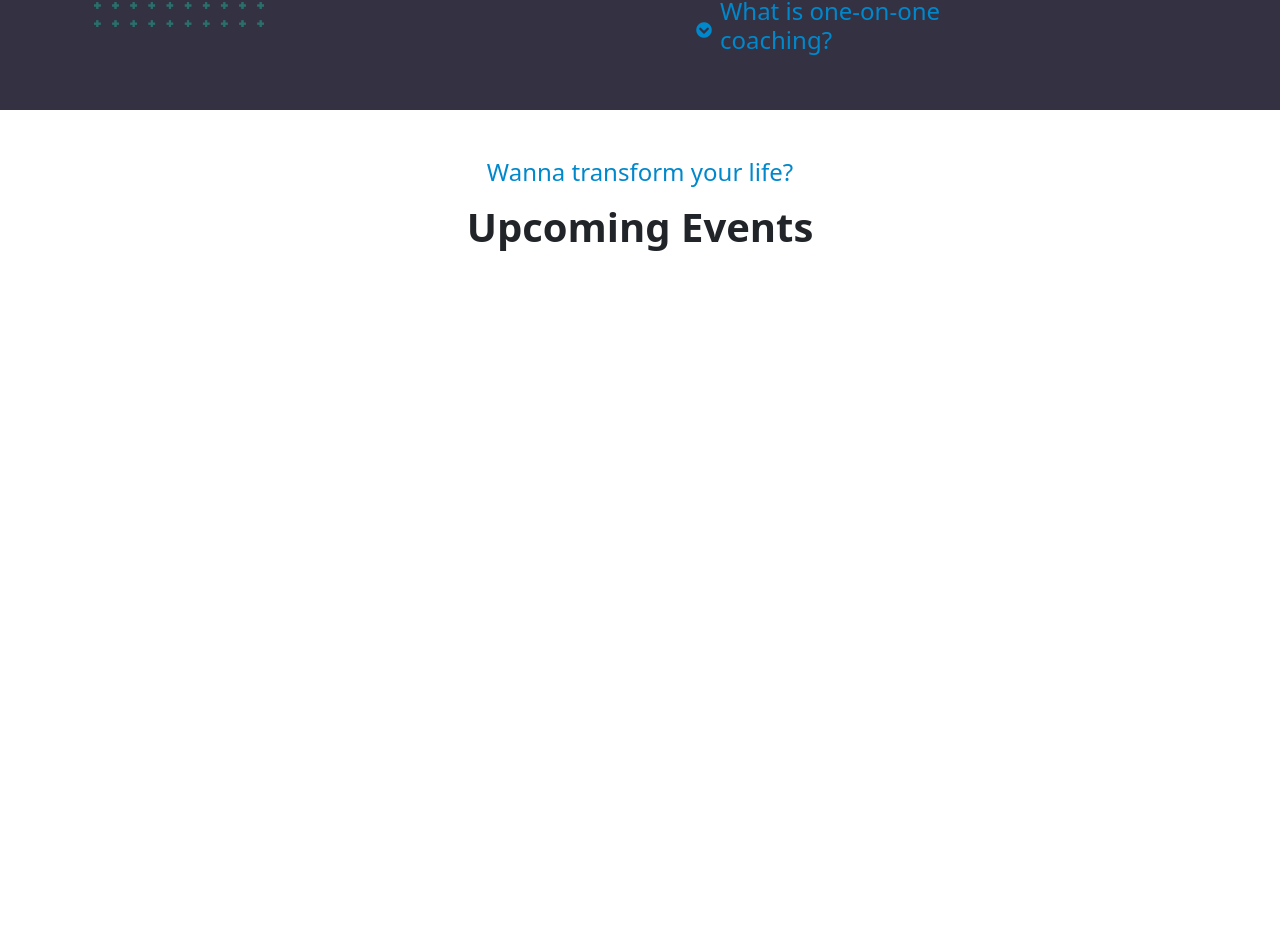
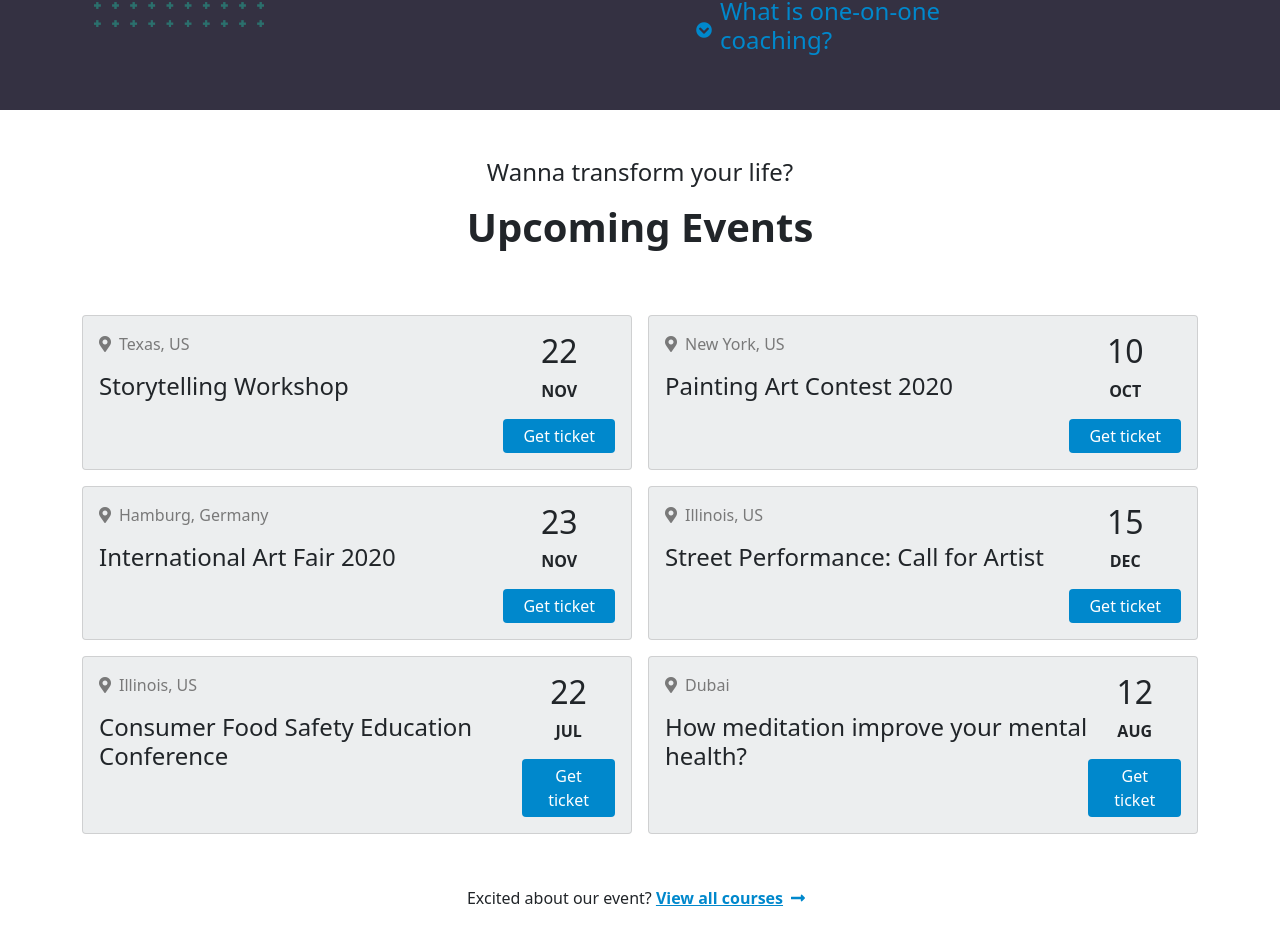
Before and after one commit to Forklein/proj-html-vuejs, a Vue app: page / in a window 1280 px wide. Shown: the part 4052-4982 px from the top of the page. Before the commit the page ends 4367 px from the top, so only its background shows below. Built offline with nearby package versions, Linux system fonts and the light colour scheme.

Commit message:
Edit data events and add style for events card

```diff
--- a/src/assets/data/dataEvents.js
+++ b/src/assets/data/dataEvents.js
@@ -2,31 +2,37 @@ export default [
     {
         description: "Storytelling Workshop",
         location: "Texas, US",
-        date: "22 Nov"
+        date: "22",
+        month: "Nov"
     },
     {
         description: " Painting Art Contest 2020",
         location: "New York, US",
-        date: "10 Oct"
+        date: "10",
+        month: "Oct"
     },
     {
         description: "International Art Fair 2020",
-        location: "Hamburg,Germany",
-        date: "23 Nov"
+        location: "Hamburg, Germany",
+        date: "23",
+        month: "Nov"
     },
     {
         description: "Street Performance: Call for Artist",
-        location: "Illinois,US",
-        date: "15 Dec"
+        location: "Illinois, US",
+        date: "15",
+        month: "Dec"
     },
     {
         description: "Consumer Food Safety Education Conference",
         location: "Illinois, US",
-        date: "22 Jul"
+        date: "22",
+        month: "Jul"
     },
     {
         description: "How meditation improve your mental health?",
         location: "Dubai",
-        date: "12 Aug"
+        date: "12",
+        month: "Aug"
     }
 ]
--- a/src/components/Main.vue
+++ b/src/components/Main.vue
@@ -167,11 +167,19 @@
           <h4>Wanna transform your life?</h4>
           <h1 class="p-2 fw-bold">Upcoming Events</h1>
         </div>
+        <div class="row g-3">
+          <div v-for="(data, index) in dataEvents" :key="index" class="col-6">
+            <EventsCard :data="data" />
+          </div>
+        </div>
         <div class="row">
-          <div class="col-6">
-            <EventsCard />
+          <div class="col mt-5">
+            <p>
+              Excited about our event?
+              <strong><u>View all courses</u></strong>
+              <i class="fas fa-long-arrow-alt-right p-2"></i>
+            </p>
           </div>
-          <div class="col-6"></div>
         </div>
       </div>
     </section>
@@ -300,8 +308,12 @@ main {
     }
   }
   .events {
-    h4 {
-      color: $color-jungle-green;
+    h4,
+    p {
+      strong,
+      i {
+        color: $color-jungle-green;
+      }
     }
   }
 }
--- a/src/components/subcomponents/EventsCard.vue
+++ b/src/components/subcomponents/EventsCard.vue
@@ -1,12 +1,40 @@
 <template>
-  <div></div>
+  <div class="card d-flex flex-row justify-content-between p-3">
+    <div class="info text-start">
+      <p id="location">
+        <i class="fas fa-map-marker-alt me-2"></i>{{ data.location }}
+      </p>
+      <h4>{{ data.description }}</h4>
+    </div>
+    <div class="date">
+      <div>
+        <p class="h2">{{ data.date }}</p>
+        <p class="fw-bold text-uppercase">{{ data.month }}</p>
+      </div>
+      <p id="ticket" class="m-0 rounded">Get ticket</p>
+    </div>
+  </div>
 </template>
 
 <script>
 export default {
   name: "EventsCard",
+  props: ["data"],
 };
 </script>
 
 <style scoped lang="scss">
+@import "../../assets/scss/_variables.scss";
+.card {
+  background-color: $color-porcelain;
+  #location {
+    color: $color-boulder;
+  }
+  #ticket {
+    background-color: $color-jungle-green;
+    color: $color-white;
+    padding: 5px 20px;
+    cursor: pointer;
+  }
+}
 </style>
```
